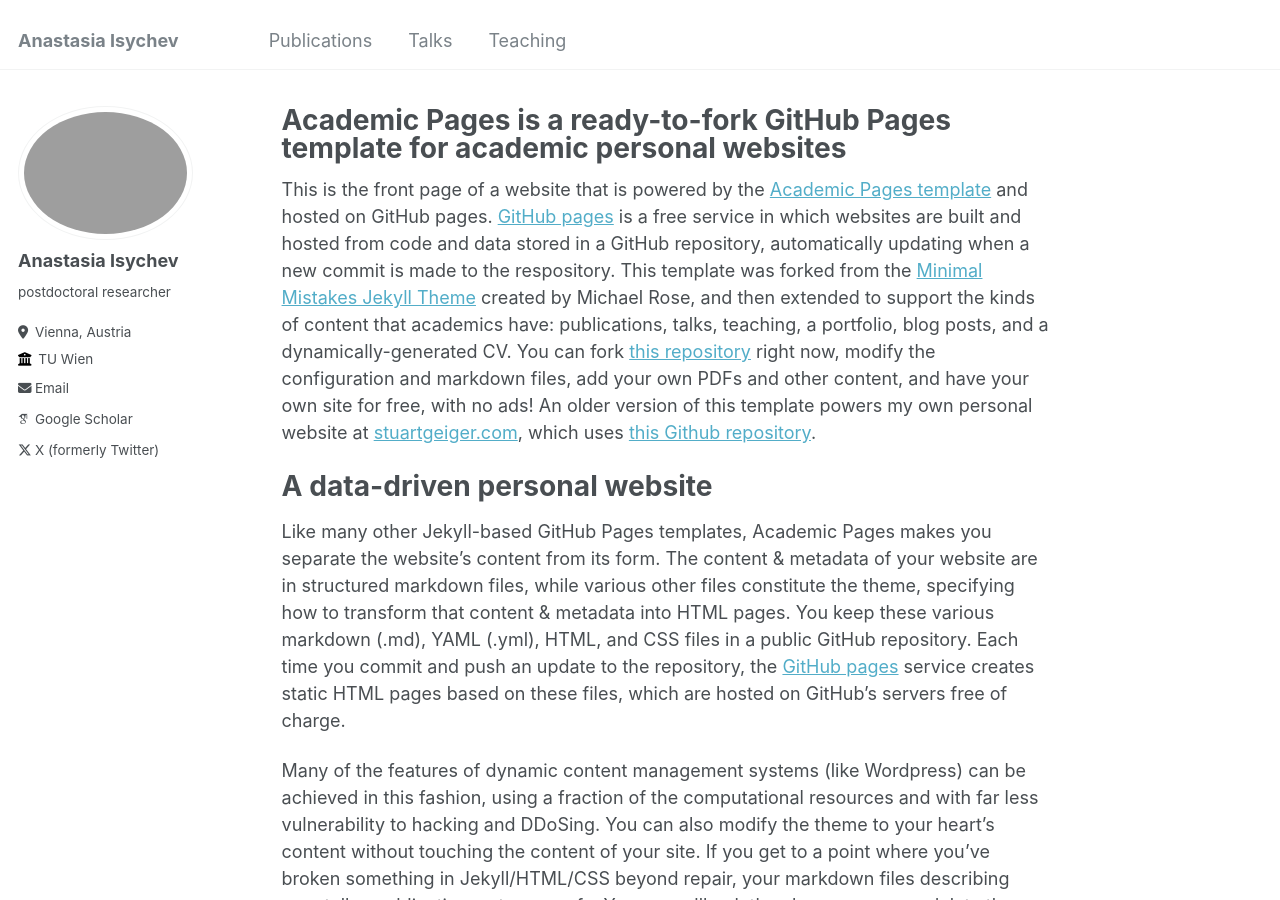
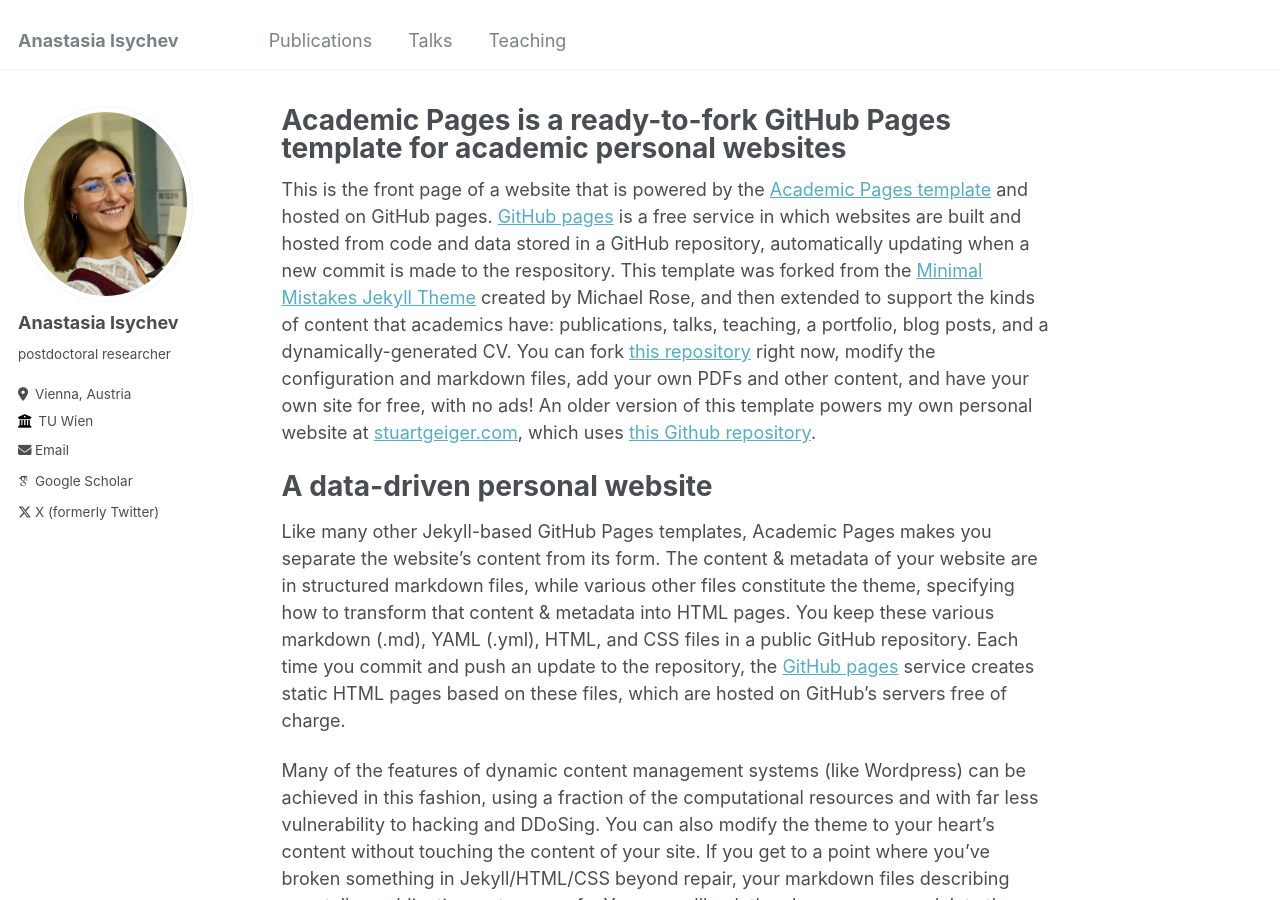
Before and after one commit to aisychev/aisychev.github.io, a Jekyll site: the page built from _pages/about.md, in a window 1280 px wide and 900 px high. Built offline with Jekyll 4.4.1, drawn with Linux system fonts in a browser that asks for light colours; some web fonts are replaced.

Commit message:
Update _config.yml

```diff
--- a/_config.yml
+++ b/_config.yml
@@ -21,7 +21,7 @@ repository               : "aisychev/aisychev.github.io"
 #               Additional customization can be done by editing /_includes/author-profile.html
 author:
   # Biographic information
-  avatar           : "anastasia-profile.jpeg"
+  avatar           : "anastasia-profile.jpg"
   name             : "Anastasia Isychev"
   pronouns         : # example: "she/her"
   bio              : "postdoctoral researcher"
```
